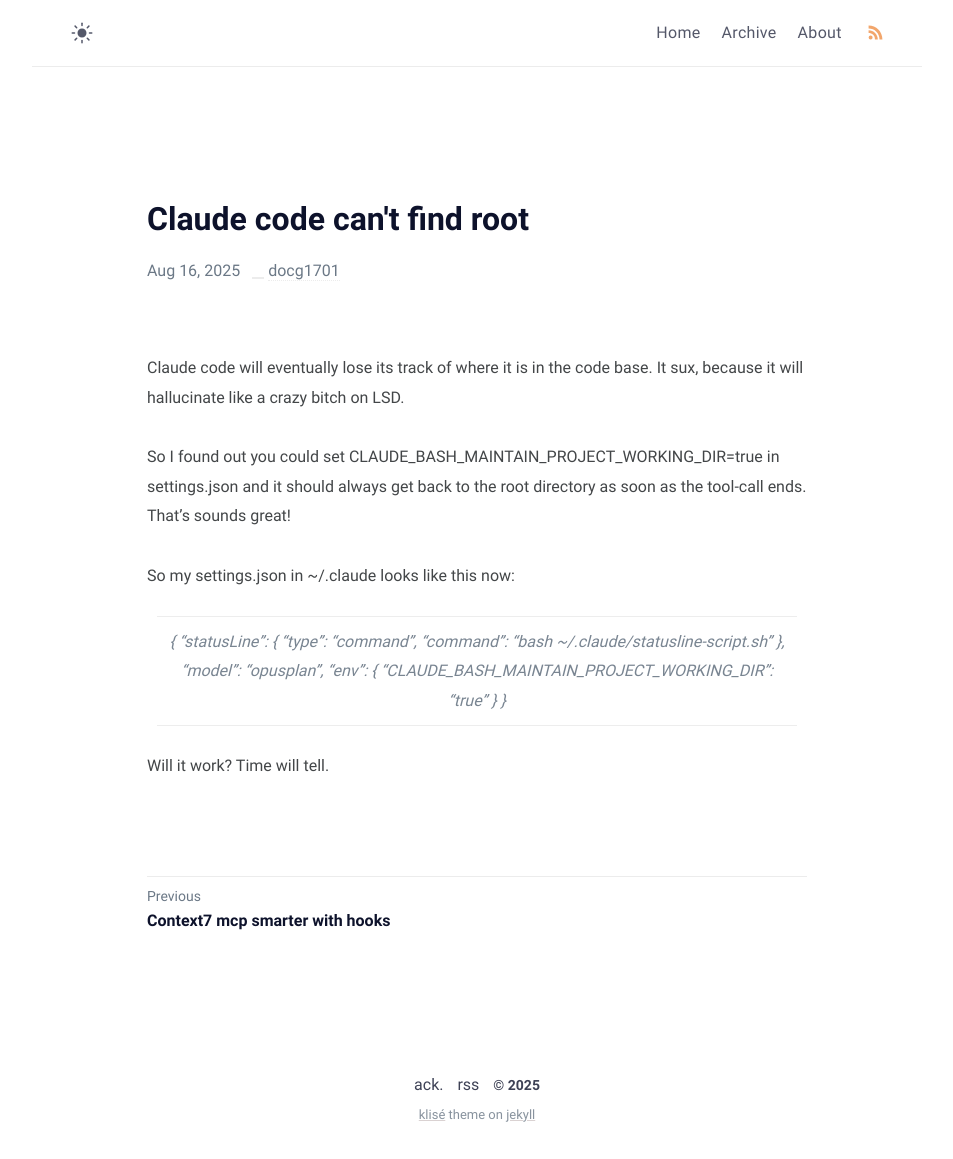
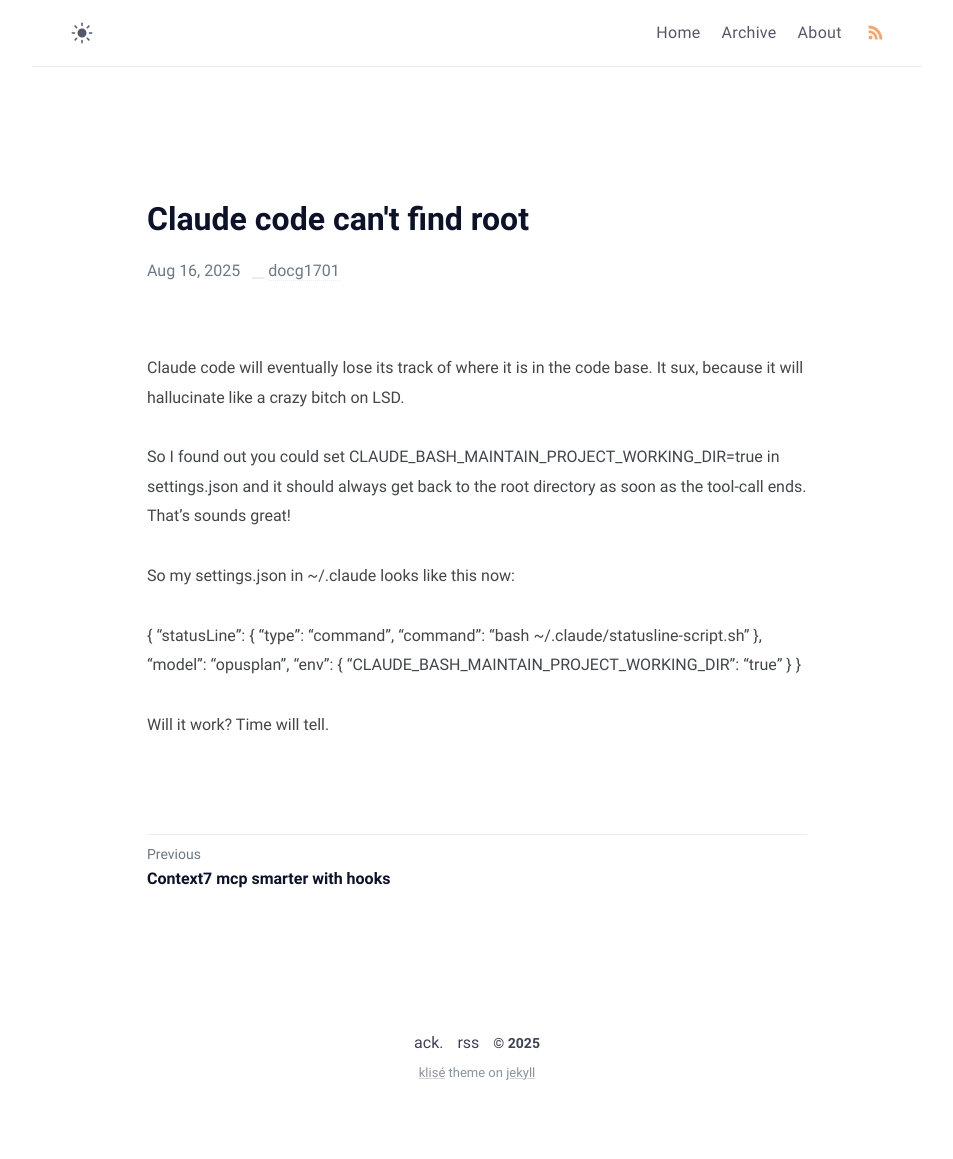
Before and after one commit to docg1701/docg1701.github.io, a Jekyll site: the page built from _posts/2025-08-16-claude-code-cant-find-root.markdown, in a window 1280 px wide. Shown: the whole page, without its empty margins (163-1116 px from the left). Built offline with Jekyll 4.4.1, drawn with Linux system fonts in a browser that asks for light colours; after the commit the page ends 1117 px from its top, so only the background shows below that.

```diff
--- a/_posts/2025-08-16-claude-code-cant-find-root.markdown
+++ b/_posts/2025-08-16-claude-code-cant-find-root.markdown
@@ -10,15 +10,15 @@ So I found out you could set CLAUDE_BASH_MAINTAIN_PROJECT_WORKING_DIR=true in se
 
 So my settings.json in \~/.claude looks like this now:
 
-> {
-> "statusLine": {
-> "type": "command",
-> "command": "bash \~/.claude/statusline-script.sh"
-> },
-> "model": "opusplan",
-> "env": {
-> "CLAUDE_BASH_MAINTAIN_PROJECT_WORKING_DIR": "true"
-> }
-> }
+{
+  "statusLine": {
+    "type": "command",
+    "command": "bash ~/.claude/statusline-script.sh"
+  },
+  "model": "opusplan",
+  "env": {
+    "CLAUDE_BASH_MAINTAIN_PROJECT_WORKING_DIR": "true"
+  }
+}
 
 Will it work? Time will tell.
```
